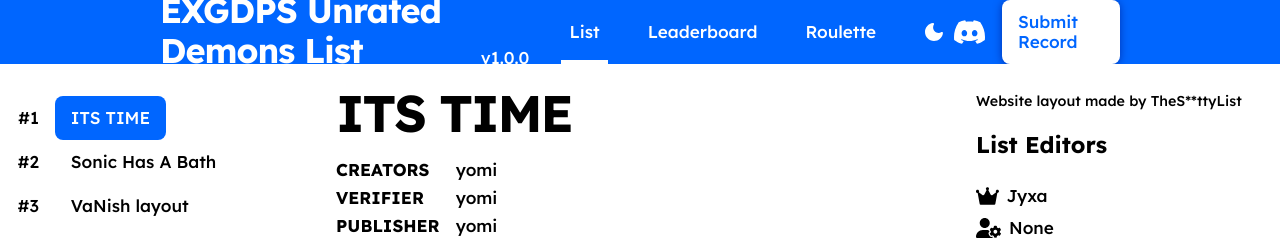
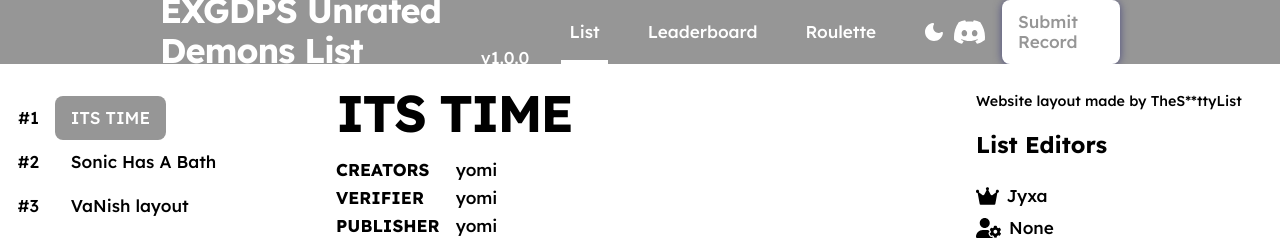
Before and after one commit to Monochromasity/EXUDL, a plain HTML site: page index.html in a window 1280 px wide. Shown: the top 241 px of the page. Drawn offline with nearby package versions, Linux system fonts and the light colour scheme.

Commit message:
change lightmode header

```diff
--- a/css/main.css
+++ b/css/main.css
@@ -3,7 +3,7 @@
     --color-on-background: black;
     --color-background-hover: #eee;
     --color-on-background-hover: black;
-    --color-primary: #0066ff;
+    --color-primary: #969696;
     --color-on-primary: white;
     --color-error: #de0000;
     --color-on-error: white;
```
